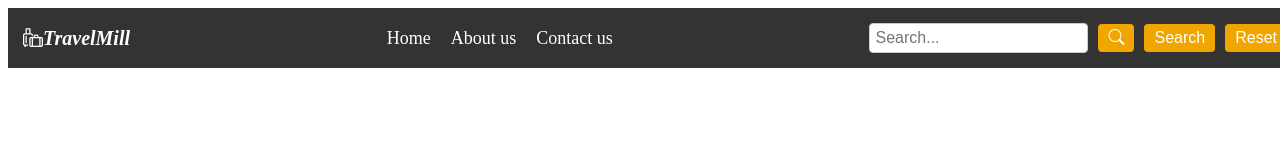
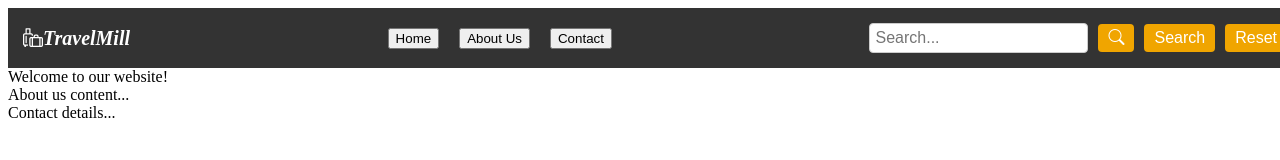
Before and after one commit to BDaems/TravelRecommendation, a plain HTML site: page travel_recommendation.html in a window 1280 px wide. Shown: the top 160 px of the page. Drawn offline with nearby package versions, Linux system fonts and the light colour scheme.

Commit message:
Added sections for one page app

```diff
--- a/travel_recommendation.html
+++ b/travel_recommendation.html
@@ -1,5 +1,5 @@
 <!DOCTYPE html>
-<html>
+<html lang="en">
 <head>
     <meta charset="UTF-8">
     <meta name="viewport" content="width=device-width, initial-scale=1.0">
@@ -15,18 +15,22 @@
             <i class="bi bi-luggage">TravelMill</i>
         </div>
         <nav>
-            <a href="./travel_recommendation.html">Home</a>
-            <a href="./about_travelMill.html">About us</a>
-            <a href="./contact_travelMill.html">Contact us</a>
+            <button onclick="showSection('home')">Home</button>
+            <button onclick="showSection('about')">About Us</button>
+            <button onclick="showSection('contact')">Contact</button>
         </nav>
         <div class="search-container">
-            <input type="text" id="search" placeholder="Search...">
+            <input type="text" id="searchInput" placeholder="Search...">
             <i class="bi bi-search"></i>
             <button id="searchButton">Search</button>
             <button id="resetButton">Reset</button>
         </div>
     </div>
-
+    <main>
+        <section id="home" class="active">Welcome to our website!</section>
+        <section id="about">About us content...</section>
+        <section id="contact">Contact details...</section>
+    </main>
     <script>
         /* Search listeners */
         document.getElementById("searchButton").addEventListener("click", function() {
```
